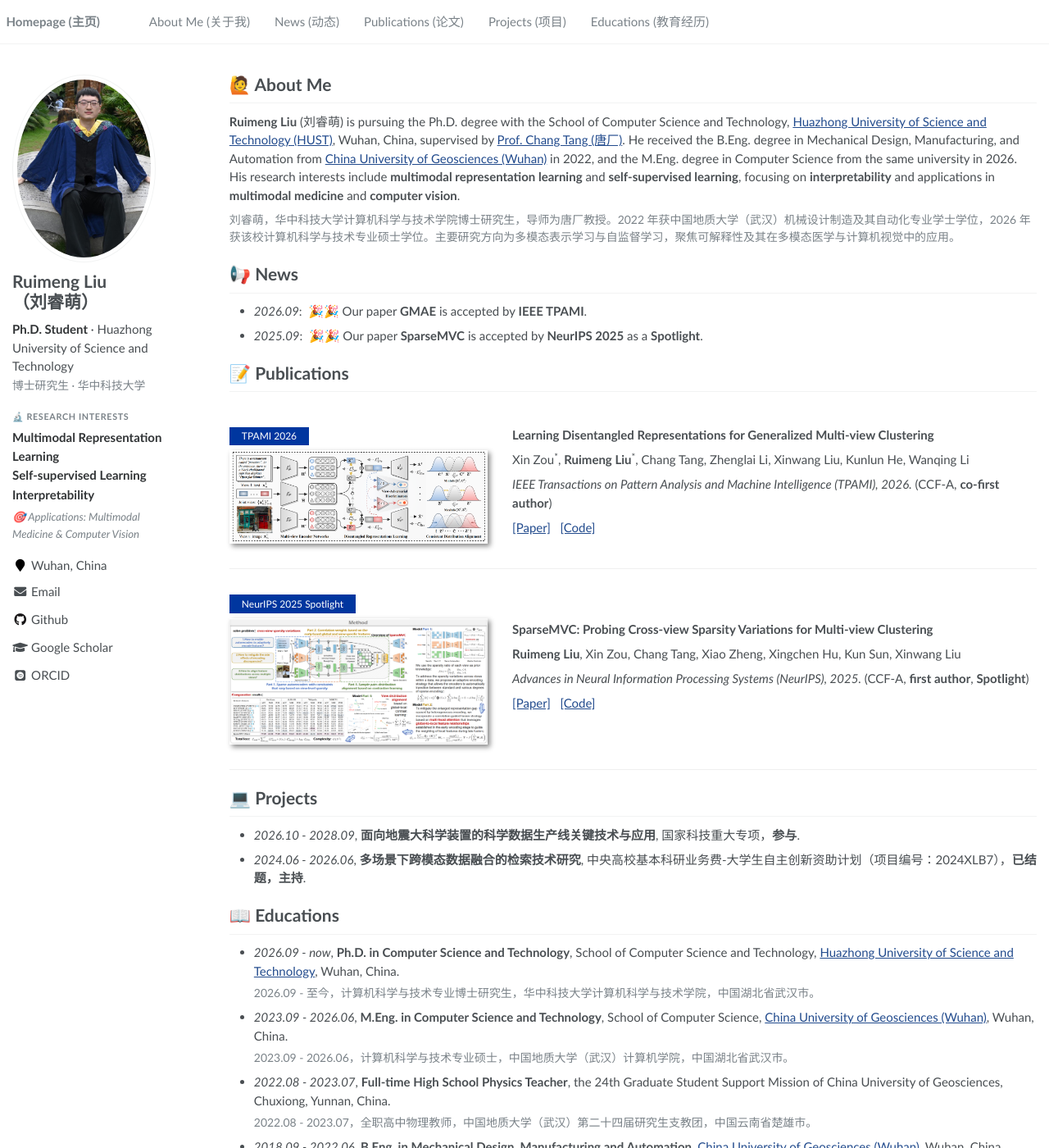
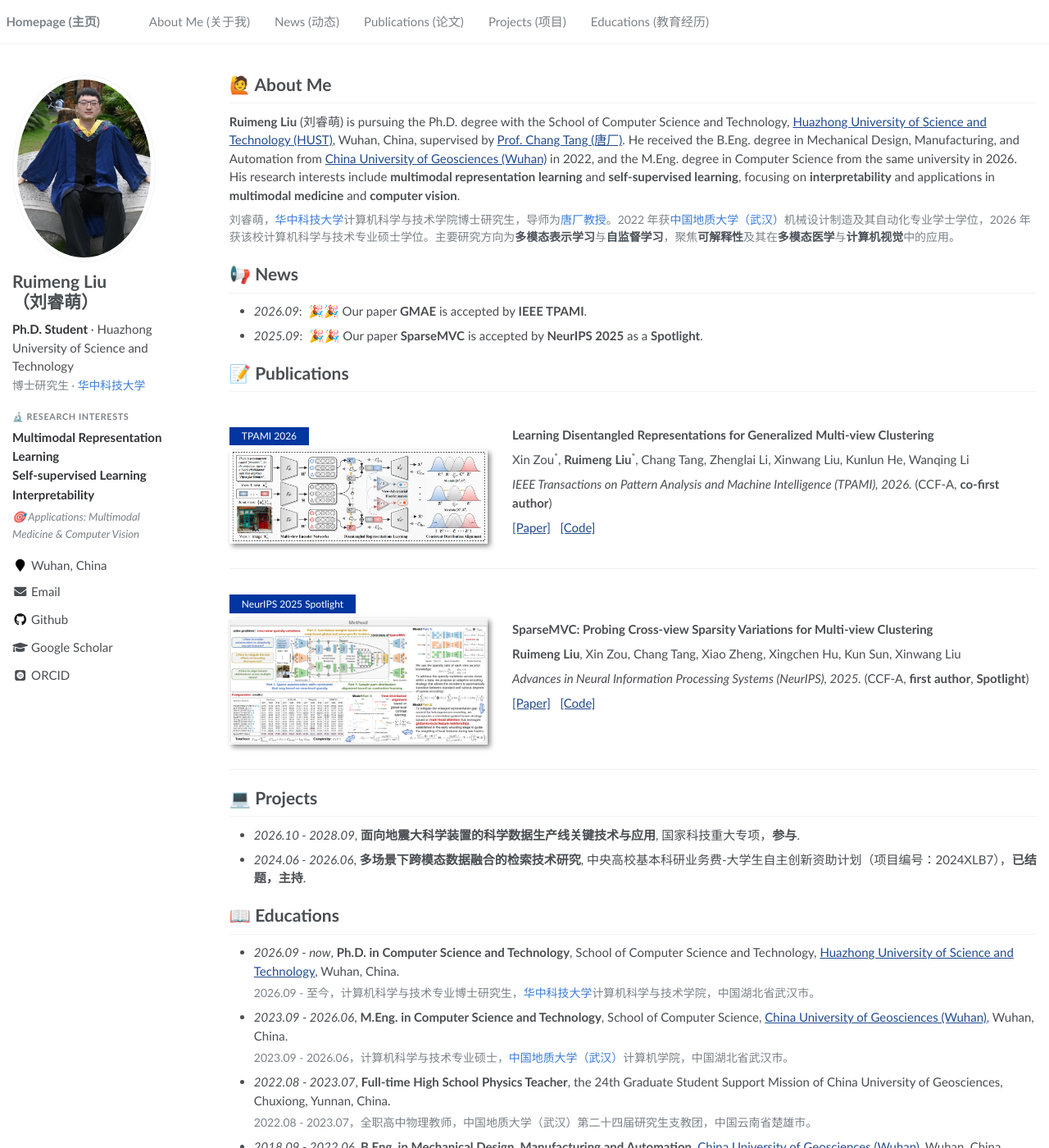
Before and after one commit to cleste-pome/cleste-pome.github.io, a Jekyll site: the page built from _pages/about.md, in a window 1280 px wide and 1400 px high. Shown: the whole window at 82% size. Built offline with Jekyll 4.4.1, drawn with Linux system fonts in a browser that asks for light colours; some web fonts are replaced; some of the changed text lies outside the part shown.

Commit message:
Add hyperlinks and emphasis to all Chinese bilingual lines

```diff
--- a/_config.yml
+++ b/_config.yml
@@ -25,7 +25,7 @@ author:
   name_display     : "Ruimeng Liu<br>（刘睿萌）"  # 侧边栏显示：英文名与中文名分两行
   # 头像：3:4 竖版裁剪，原图见仓库根目录（已加入 .gitignore，不会上传）
   avatar           : "images/avatar.jpg"
-  bio              : "<strong>Ph.D. Student</strong> &middot; Huazhong University of Science and Technology<br><span class='author__bio-zh'>博士研究生 &middot; 华中科技大学</span>"
+  bio              : "<strong>Ph.D. Student</strong> &middot; Huazhong University of Science and Technology<br><span class='author__bio-zh'>博士研究生 &middot; <a href='https://www.hust.edu.cn/'>华中科技大学</a></span>"
   # 侧边栏"研究方向"区块（支持 HTML）
   research_label   : "🔬 Research Interests"
   research         : "<strong>Multimodal Representation Learning</strong><br><strong>Self-supervised Learning</strong><br><strong>Interpretability</strong>"
--- a/_pages/about.md
+++ b/_pages/about.md
@@ -14,7 +14,7 @@ redirect_from:
 
 **Ruimeng Liu** (刘睿萌) is pursuing the Ph.D. degree with the School of Computer Science and Technology, [Huazhong University of Science and Technology (HUST)](https://www.hust.edu.cn/), Wuhan, China, supervised by [Prof. Chang Tang (唐厂)](https://tangchang.net/). He received the B.Eng. degree in Mechanical Design, Manufacturing, and Automation from [China University of Geosciences (Wuhan)](https://www.cug.edu.cn/) in 2022, and the M.Eng. degree in Computer Science from the same university in 2026. His research interests include **multimodal representation learning** and **self-supervised learning**, focusing on **interpretability** and applications in **multimodal medicine** and **computer vision**.
 
-<div class="zh">刘睿萌，华中科技大学计算机科学与技术学院博士研究生，导师为唐厂教授。2022 年获中国地质大学（武汉）机械设计制造及其自动化专业学士学位，2026 年获该校计算机科学与技术专业硕士学位。主要研究方向为多模态表示学习与自监督学习，聚焦可解释性及其在多模态医学与计算机视觉中的应用。</div>
+<div class="zh">刘睿萌，<a href="https://www.hust.edu.cn/">华中科技大学</a>计算机科学与技术学院博士研究生，导师为<a href="https://tangchang.net/">唐厂教授</a>。2022 年获<a href="https://www.cug.edu.cn/">中国地质大学（武汉）</a>机械设计制造及其自动化专业学士学位，2026 年获该校计算机科学与技术专业硕士学位。主要研究方向为<strong>多模态表示学习</strong>与<strong>自监督学习</strong>，聚焦<strong>可解释性</strong>及其在<strong>多模态医学</strong>与<strong>计算机视觉</strong>中的应用。</div>
 
 <!-- 唐厂老师链接：https://tangchang.net/ （已按小萌老师要求替换）
      邮箱 liuruimeng@hust.edu.cn 已加到 _config.yml，侧边栏会显示 -->
@@ -89,10 +89,10 @@ Xin Zou<sup>*</sup>, **Ruimeng Liu**<sup>*</sup>, Chang Tang, Zhenglai Li, Xinwa
 <!-- TODO(小萌老师): 还有别的项目就按上面格式加 -->
 
 # 📖 Educations
-- *2026.09 - now*, **Ph.D. in Computer Science and Technology**, School of Computer Science and Technology, [Huazhong University of Science and Technology](https://www.hust.edu.cn/), Wuhan, China.<span class="zh">2026.09 - 至今，计算机科学与技术专业博士研究生，华中科技大学计算机科学与技术学院，中国湖北省武汉市。</span>
-- *2023.09 - 2026.06*, **M.Eng. in Computer Science and Technology**, School of Computer Science, [China University of Geosciences (Wuhan)](https://www.cug.edu.cn/), Wuhan, China.<span class="zh">2023.09 - 2026.06，计算机科学与技术专业硕士，中国地质大学（武汉）计算机学院，中国湖北省武汉市。</span>
+- *2026.09 - now*, **Ph.D. in Computer Science and Technology**, School of Computer Science and Technology, [Huazhong University of Science and Technology](https://www.hust.edu.cn/), Wuhan, China.<span class="zh">2026.09 - 至今，计算机科学与技术专业博士研究生，<a href="https://www.hust.edu.cn/">华中科技大学</a>计算机科学与技术学院，中国湖北省武汉市。</span>
+- *2023.09 - 2026.06*, **M.Eng. in Computer Science and Technology**, School of Computer Science, [China University of Geosciences (Wuhan)](https://www.cug.edu.cn/), Wuhan, China.<span class="zh">2023.09 - 2026.06，计算机科学与技术专业硕士，<a href="https://www.cug.edu.cn/">中国地质大学（武汉）</a>计算机学院，中国湖北省武汉市。</span>
 - *2022.08 - 2023.07*, **Full-time High School Physics Teacher**, the 24th Graduate Student Support Mission of China University of Geosciences, Chuxiong, Yunnan, China.<span class="zh">2022.08 - 2023.07，全职高中物理教师，中国地质大学（武汉）第二十四届研究生支教团，中国云南省楚雄市。</span>
-- *2018.09 - 2022.06*, **B.Eng. in Mechanical Design, Manufacturing and Automation**, [China University of Geosciences (Wuhan)](https://www.cug.edu.cn/), Wuhan, China.<span class="zh">2018.09 - 2022.06，机械设计制造及其自动化专业学士，中国地质大学（武汉），中国湖北省武汉市。</span>
+- *2018.09 - 2022.06*, **B.Eng. in Mechanical Design, Manufacturing and Automation**, [China University of Geosciences (Wuhan)](https://www.cug.edu.cn/), Wuhan, China.<span class="zh">2018.09 - 2022.06，机械设计制造及其自动化专业学士，<a href="https://www.cug.edu.cn/">中国地质大学（武汉）</a>，中国湖北省武汉市。</span>
 
 
 <!--
--- a/_sass/_sidebar.scss
+++ b/_sass/_sidebar.scss
@@ -153,6 +153,12 @@
   .author__bio-zh {
     color: $gray;
     font-size: .92em;
+
+    a {
+      color: #3b7dd8;
+      text-decoration: none;
+      &:hover { text-decoration: underline; }
+    }
   }
 }
 
--- a/assets/css/main.scss
+++ b/assets/css/main.scss
@@ -97,6 +97,18 @@
     color: #7a8288;
     font-size: .93em;
     line-height: 1.55;
+
+    // 中文行里的链接保持链接色，不被灰色压掉
+    a {
+        color: #3b7dd8;
+        text-decoration: none;
+        &:hover { text-decoration: underline; }
+    }
+
+    strong {
+        color: #4a5057;
+        font-weight: 700;
+    }
 }
 
 $scroll_offset : 2em;
```
